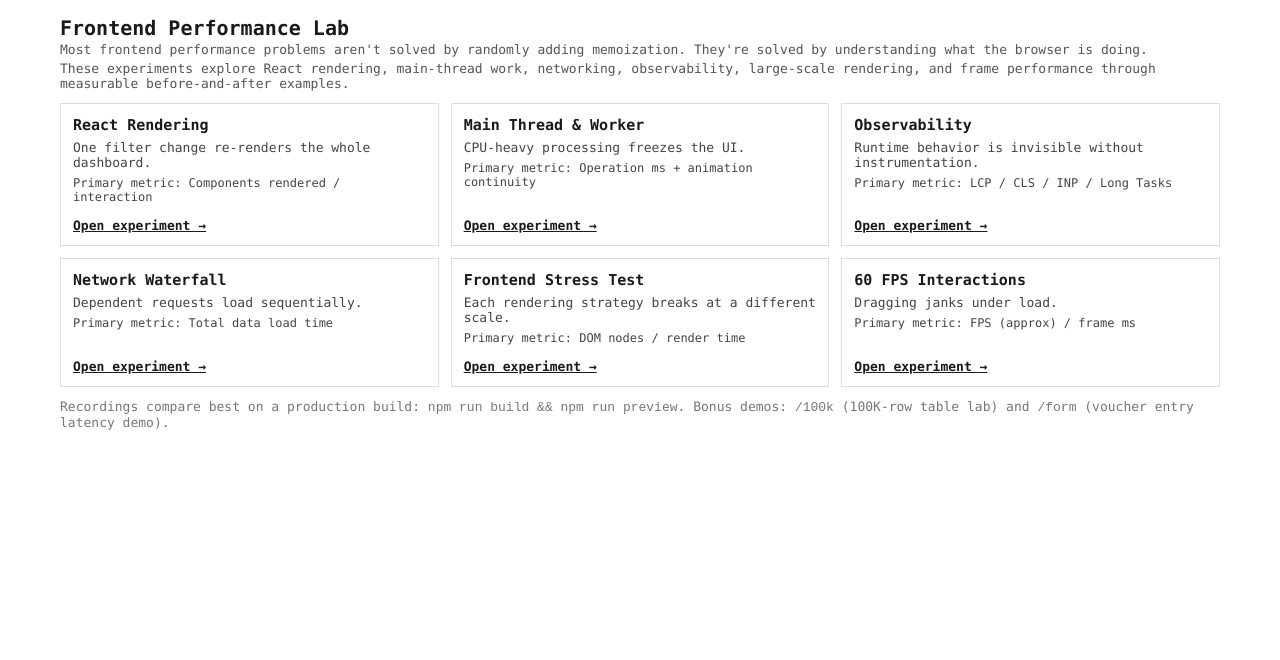
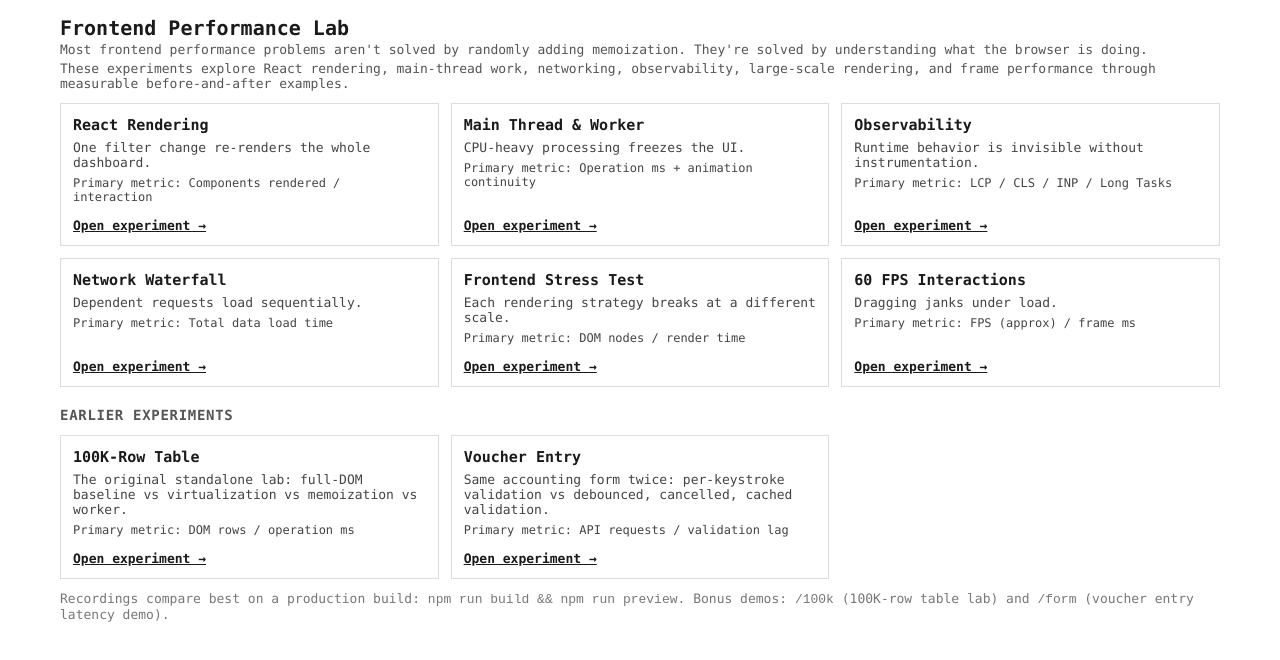
Before and after one commit to piyushzingade/frontend-performance-lab, a React (Vite) app: page / in a window 1280 px wide. Shown: the top 660 px of the page. Built offline with nearby package versions, Linux system fonts and the light colour scheme.

Commit message:
Home: visible cards for 100K table and voucher entry experiments

```diff
--- a/src/app/Home.tsx
+++ b/src/app/Home.tsx
@@ -29,6 +29,25 @@ export function Home() {
           </article>
         ))}
       </div>
+      <h2 className="section-title">Earlier experiments</h2>
+      <div className="home-grid">
+        <article className="home-card">
+          <h2>100K-Row Table</h2>
+          <p>The original standalone lab: full-DOM baseline vs virtualization vs memoization vs worker.</p>
+          <p className="home-metric">Primary metric: DOM rows / operation ms</p>
+          <Link className="home-open" to="/100k">
+            Open experiment →
+          </Link>
+        </article>
+        <article className="home-card">
+          <h2>Voucher Entry</h2>
+          <p>Same accounting form twice: per-keystroke validation vs debounced, cancelled, cached validation.</p>
+          <p className="home-metric">Primary metric: API requests / validation lag</p>
+          <Link className="home-open" to="/form">
+            Open experiment →
+          </Link>
+        </article>
+      </div>
       <footer>
         <span>
           Recordings compare best on a production build: <code>npm run build &amp;&amp; npm run preview</code>.
--- a/src/index.css
+++ b/src/index.css
@@ -244,6 +244,14 @@ footer {
   padding-top: 8px;
   color: #1a1a1a;
   font-weight: 700;
+}
+
+.section-title {
+  font-size: 14px;
+  margin: 20px 0 0;
+  color: #555;
+  text-transform: uppercase;
+  letter-spacing: 0.05em;
 }
 
 .lab-nav {
```
